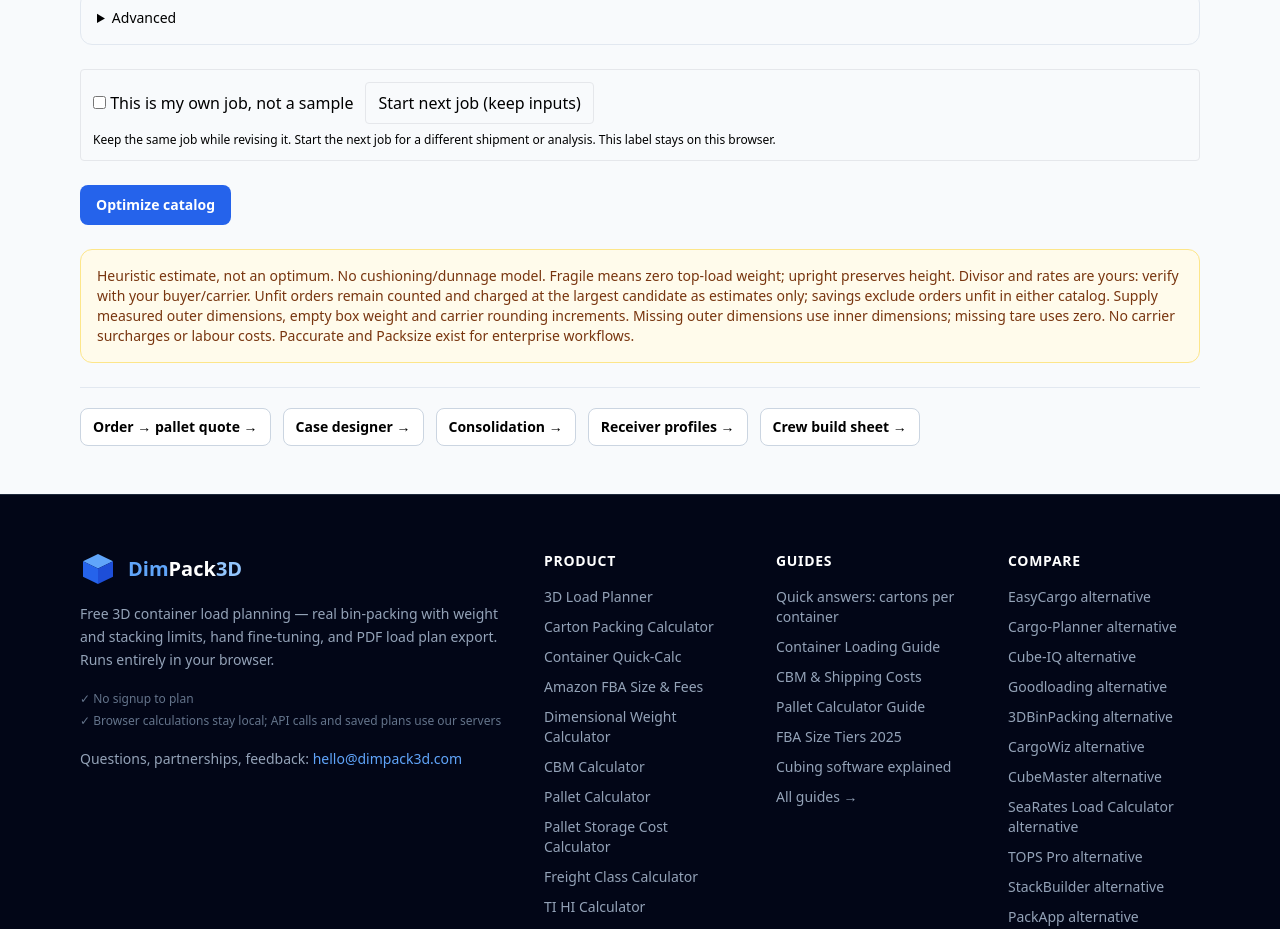
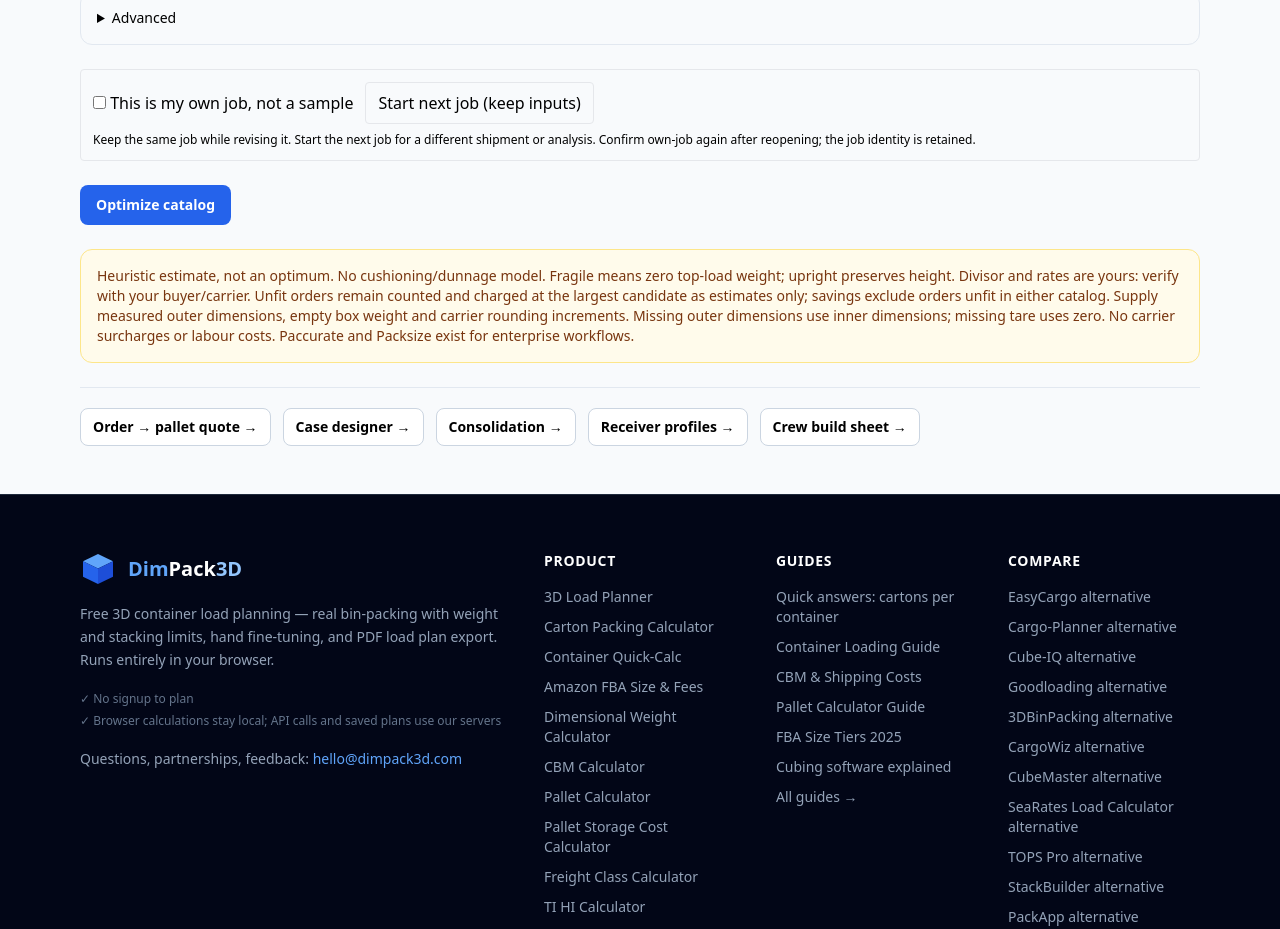
Before and after one commit to Hombecl/freight-calculator, a React (Vite) app: page /box-catalog in a window 1280 px wide. Shown: the part 1719-2648 px from the top of the page. Built offline with nearby package versions, Linux system fonts and the light colour scheme.

Commit message:
Keep reopened samples out of productive-use cohorts

```diff
--- a/src/components/WorkflowJob.tsx
+++ b/src/components/WorkflowJob.tsx
@@ -1,13 +1,14 @@
+import {resumeWorkflowJob} from '../lib/workflowUsage';
 import {useState} from 'react';
 import {useApp} from '../context/AppContext';
 export interface WorkflowJobState {id:string;own:boolean}
 export function useWorkflowJob(tool:string){
  const key=`dp_active_job_${tool}`;
- const [job,setJob]=useState<WorkflowJobState>(()=>{try{const v=JSON.parse(localStorage.getItem(key)??'null');if(v&&typeof v.id==='string'&&typeof v.own==='boolean')return v;}catch{}return {id:crypto.randomUUID(),own:false};});
+ const [job,setJob]=useState<WorkflowJobState>(()=>{try{const v=JSON.parse(localStorage.getItem(key)??'null');if(v&&typeof v.id==='string')return resumeWorkflowJob(v);}catch{}return {id:crypto.randomUUID(),own:false};});
  const update=(next:WorkflowJobState)=>{setJob(next);try{localStorage.setItem(key,JSON.stringify(next));}catch{}};
  return [job,update] as const;
 }
 export default function WorkflowJob({job,onChange}:{job:WorkflowJobState;onChange:(next:WorkflowJobState)=>void}){
  const {lang}=useApp();const T=(a:string,b:string)=>lang==='zh'?b:a;
- return <section className="rounded border p-3 my-3 print:hidden"><label><input type="checkbox" checked={job.own} onChange={e=>onChange({...job,own:e.target.checked})}/> {T('This is my own job, not a sample','這是我自己的工作，並非範例')}</label><button className="border rounded px-3 py-2 ml-3" onClick={()=>onChange({id:crypto.randomUUID(),own:true})}>{T('Start next job (keep inputs)','開始下一份工作（保留輸入）')}</button><p className="text-xs mt-2">{T('Keep the same job while revising it. Start the next job for a different shipment or analysis. This label stays on this browser.','修改時沿用同一工作；另一批出貨或分析才開始下一份。工作標記留在此瀏覽器。')}</p></section>;
+ return <section className="rounded border p-3 my-3 print:hidden"><label><input type="checkbox" checked={job.own} onChange={e=>onChange({...job,own:e.target.checked})}/> {T('This is my own job, not a sample','這是我自己的工作，並非範例')}</label><button className="border rounded px-3 py-2 ml-3" onClick={()=>onChange({id:crypto.randomUUID(),own:true})}>{T('Start next job (keep inputs)','開始下一份工作（保留輸入）')}</button><p className="text-xs mt-2">{T('Keep the same job while revising it. Start the next job for a different shipment or analysis. Confirm own-job again after reopening; the job identity is retained.','修改時沿用同一工作；另一批出貨或分析才開始下一份。重開後請重新確認是否自己的工作；工作編號會保留。')}</p></section>;
 }
--- a/src/lib/workflowUsage.ts
+++ b/src/lib/workflowUsage.ts
@@ -23,3 +23,6 @@
 export async function recordToolOutput(job:{id:string;own:boolean},kind:'planner_csv'|'planner_pdf'|'catalog_csv'|'catalog_orders',result:unknown){
  try{const bytes=new TextEncoder().encode(JSON.stringify(result));const hash=Array.from(new Uint8Array(await crypto.subtle.digest('SHA-256',bytes))).map(b=>b.toString(16).padStart(2,'0')).join('');recordWorkflowOutput(job.id,hash,kind,!job.own);}catch{track('workflow_output',`unknown_storage;${kind}`);}
 }
+
+/** Inputs are not persisted by every tool: never carry own-job consent onto a fresh sample. */
+export function resumeWorkflowJob(value:unknown){const v=value as {id?:unknown}|null;return {id:v&&typeof v.id==='string'?v.id:crypto.randomUUID(),own:false};}
--- a/src/pages/OrderQuotePage.tsx
+++ b/src/pages/OrderQuotePage.tsx
@@ -223,7 +223,7 @@
             <div className="flex gap-2">
               <button className={btnCls} onClick={() => setReviewImport(true)}><FileUp size={14} />{T('CSV / Excel', 'CSV / Excel')}</button>
 
-              <button className={btnCls} onClick={() => { setReq(structuredClone(QUOTE_EXAMPLE)); setQuote(null); setImportNote([]); }}>{T('Example', '例子')}</button>
+              <button className={btnCls} onClick={() => { selectedRestore.current=req.orderId!==QUOTE_EXAMPLE.orderId?(QUOTE_EXAMPLE.orderId??null):null; setReq(structuredClone(QUOTE_EXAMPLE)); setQuote(null); setImportNote([]); setOwnJob(false); }}>{T('Example', '例子')}</button>
             </div>
           </div>
           <p className="text-xs">{T('Import units:', '匯入單位：')} {importImperial ? 'in / lb' : 'cm / kg'}</p>
```
Also changed, not shown: tests/workflow-depth.mjs (+5 -0 lines).
